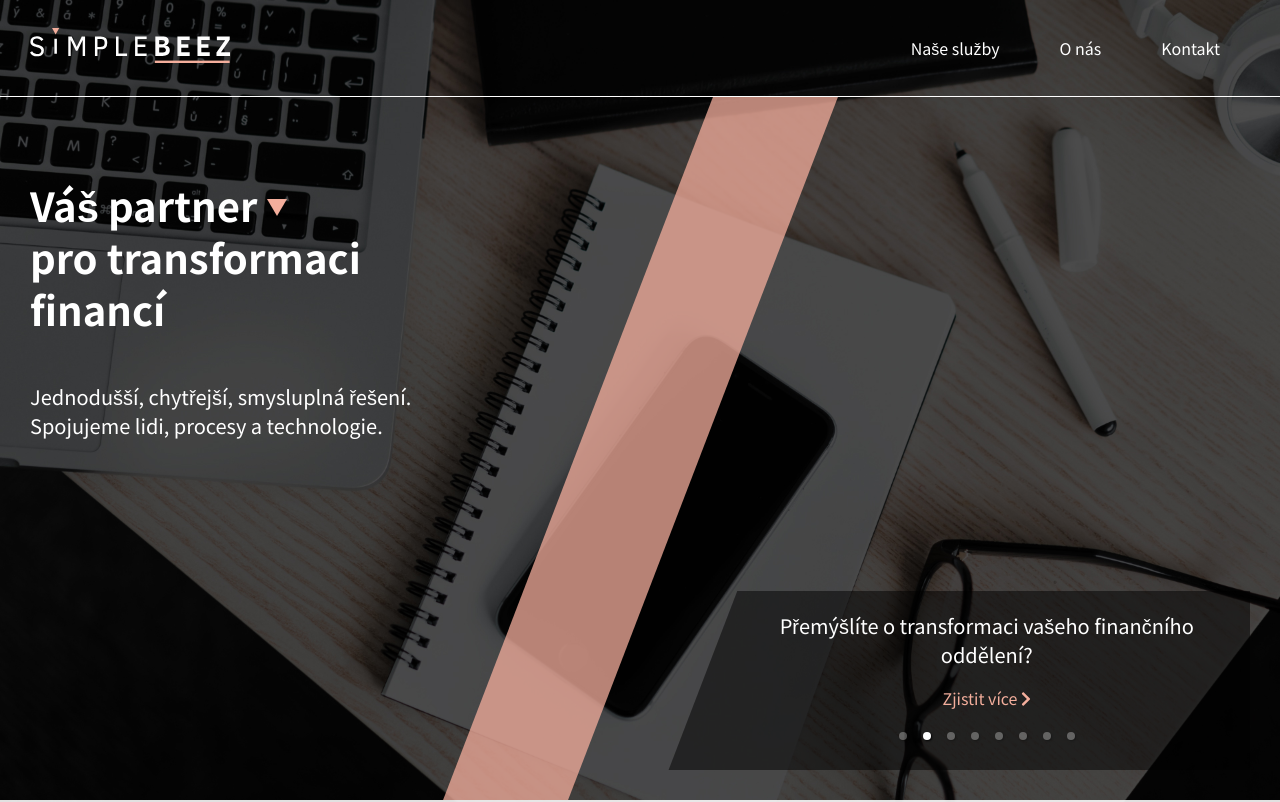
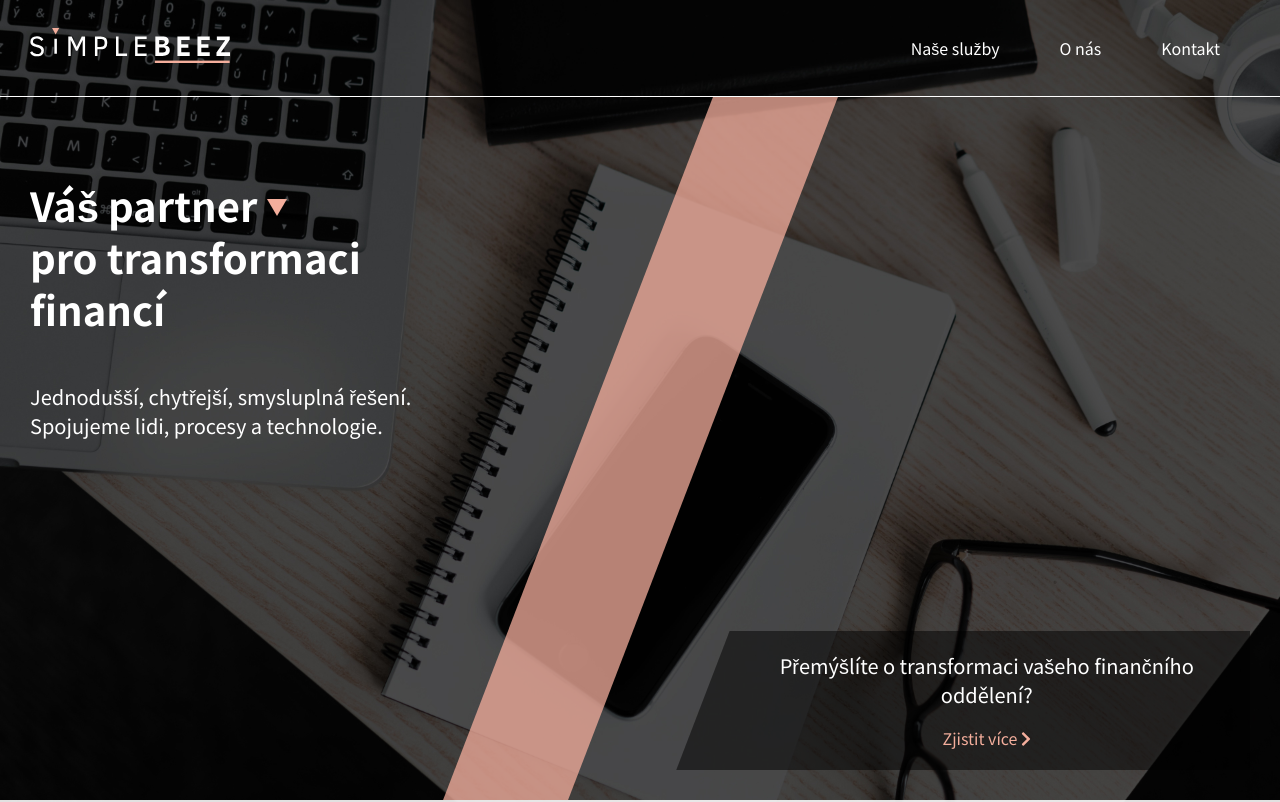
Before and after one commit to crdo/simplebeez, a Next.js app: page / in a window 1280 px wide. Shown: the top 802 px of the page. Built offline with nearby package versions, Linux system fonts and the light colour scheme.

Commit message:
Smaller font in slider

```diff
--- a/components/hero.tsx
+++ b/components/hero.tsx
@@ -5,7 +5,7 @@ import { Carousel } from 'react-responsive-carousel';
 
 function DemoCarousel() {
     return (
-        <Carousel interval={5000} infiniteLoop={true} autoPlay={true} transitionTime={1000} showArrows={false} showStatus={false} showThumbs={false}>
+        <Carousel interval={5000} infiniteLoop={true} autoPlay={true} transitionTime={1000} showArrows={false} showStatus={false} showThumbs={false} showIndicators={false} >
             <div>
                 <h2>
                     Unaveni zdlouhavým
--- a/pages/index.tsx
+++ b/pages/index.tsx
@@ -65,14 +65,14 @@ const Home = () => (
                 bottom: -5px;
             }
             .carousel .slide {
-                padding-bottom: 40px;
-                padding-left: 40px;
-                padding-right: 40px;
+                padding-left: 20px;
+                padding-right: 20px;
                 background: transparent;
             }
 
             .carousel .slide h2 {
                 font-size: 20px;
+                font-weight: 400;
             }
         `}</style>
     </>
```
